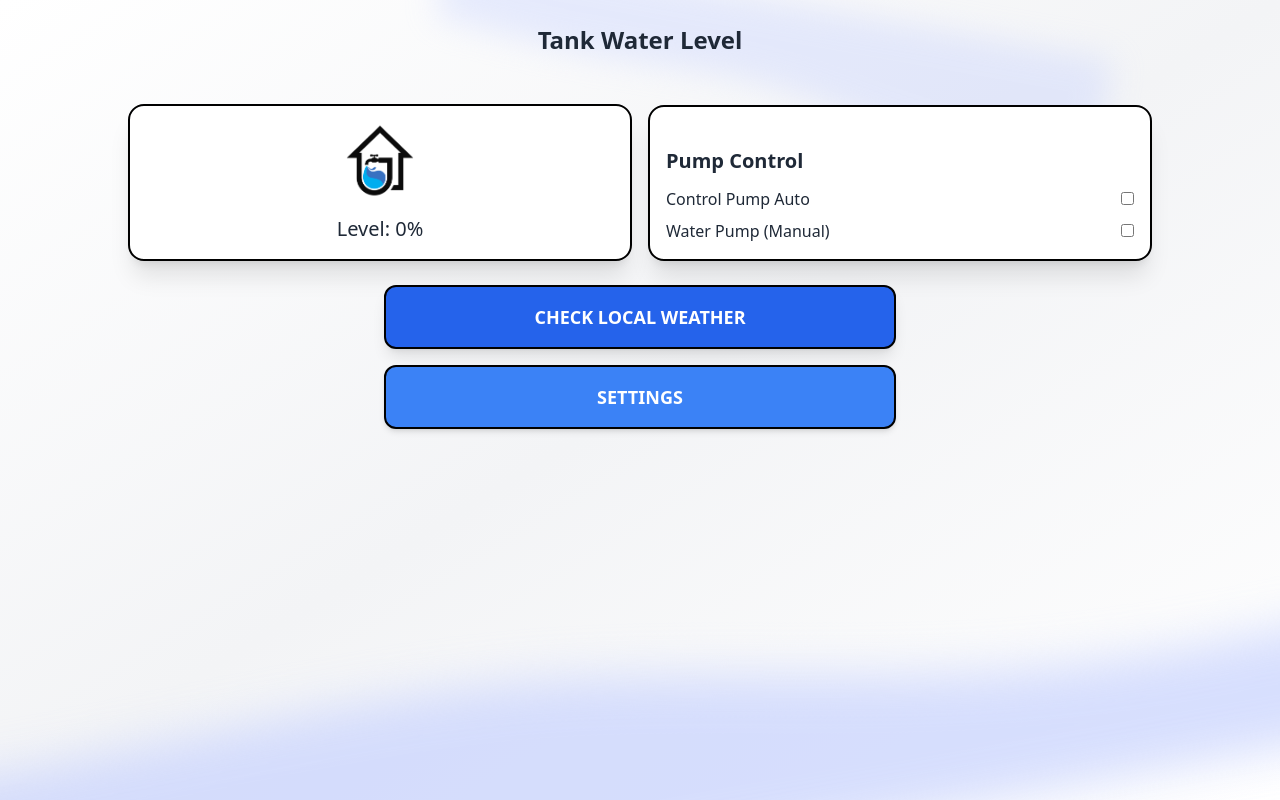
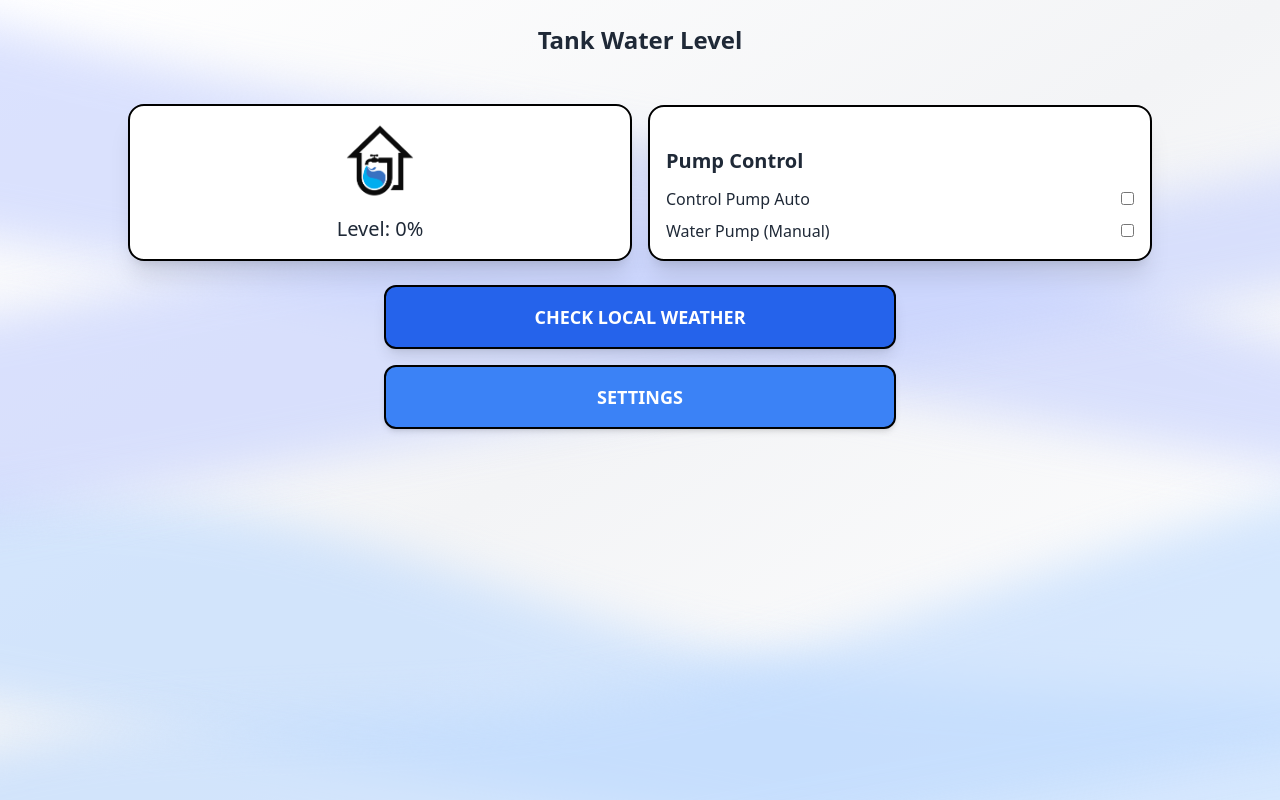
Before and after one commit to maryamsafdar/Smart-Water-Tank, a Next.js app in the folder smart-water-tank/: page /dashboard in a window 1280 px wide. Built offline with nearby package versions, Linux system fonts and the light colour scheme.

Commit message:
first commit

```diff
--- a/smart-water-tank/src/app/dashboard/page.tsx
+++ b/smart-water-tank/src/app/dashboard/page.tsx
@@ -10,21 +10,25 @@ export default function Dashboard() {
 
   return (
     <div className="relative min-h-screen w-full bg-gradient-to-br from-white via-gray-100 to-white text-gray-800 flex justify-center items-start pt-4 pb-6 px-6 overflow-hidden">
-
-      {/* Top Diagonal Blurred Waves — reduced height and opacity */}
-      <div className="absolute top-0 left-[-20%] w-[160%] rotate-[10deg] z-0 filter blur-lg opacity-40">
-        <svg className="w-full h-[150px]" viewBox="0 0 1440 320">
-          <path fill="#c7d2fe" fillOpacity="2.9" d="M0,160L60,165.3C120,171,240,181,360,181.3C480,181,600,171,720,181.3C840,192,960,224,1080,234.7C1200,245,1320,235,1380,229.3L1440,224L1440,0L0,0Z" />
+       {/* Top Diagonal Blurred Waves */}
+      <div className="absolute top-[-10%] left-[-20%] w-[160%] rotate-[10deg] z-0 filter blur-xl opacity-70">
+        <svg className="w-full" viewBox="0 0 1440 320">
+          <path fill="#c7d2fe" fillOpacity="0.9" d="M0,160L60,165.3C120,171,240,181,360,181.3C480,181,600,171,720,181.3C840,192,960,224,1080,234.7C1200,245,1320,235,1380,229.3L1440,224L1440,320L1380,320C1320,320,1200,320,1080,320C960,320,840,320,720,320C600,320,480,320,360,320C240,320,120,320,60,320L0,320Z" />
+        </svg>
+        <svg className="w-full" viewBox="0 0 1440 320">
+          <path fill="#bfdbfe" fillOpacity="0.9" d="M0,224L60,208C120,192,240,160,360,160C480,160,600,192,720,197.3C840,203,960,181,1080,165.3C1200,149,1320,139,1380,133.3L1440,128L1440,320L1380,320C1320,320,1200,320,1080,320C960,320,840,320,720,320C600,320,480,320,360,320C240,320,120,320,60,320L0,320Z" />
         </svg>
       </div>
 
       {/* Bottom Diagonal Blurred Waves */}
       <div className="absolute bottom-[-10%] right-[-20%] w-[160%] rotate-[-10deg] z-0 filter blur-xl opacity-70">
         <svg className="w-full" viewBox="0 0 1440 320">
-          <path fill="#c7d2fe" fillOpacity="2.9" d="M0,160L60,165.3C120,171,240,181,360,181.3C480,181,600,171,720,181.3C840,192,960,224,1080,234.7C1200,245,1320,235,1380,229.3L1440,224L1440,320L0,320Z" />
+          <path fill="#c7d2fe" fillOpacity="0.9" d="M0,160L60,165.3C120,171,240,181,360,181.3C480,181,600,171,720,181.3C840,192,960,224,1080,234.7C1200,245,1320,235,1380,229.3L1440,224L1440,320L1380,320C1320,320,1200,320,1080,320C960,320,840,320,720,320C600,320,480,320,360,320C240,320,120,320,60,320L0,320Z" />
+        </svg>
+        <svg className="w-full" viewBox="0 0 1440 320">
+          <path fill="#bfdbfe" fillOpacity="0.9" d="M0,224L60,208C120,192,240,160,360,160C480,160,600,192,720,197.3C840,203,960,181,1080,165.3C1200,149,1320,139,1380,133.3L1440,128L1440,320L1380,320C1320,320,1200,320,1080,320C960,320,840,320,720,320C600,320,480,320,360,320C240,320,120,320,60,320L0,320Z" />
         </svg>
       </div>
-
       {/* Main Content */}
       <div className="flex flex-col items-center z-10 w-full max-w-5xl mt-2">
         <div className="w-full text-center mb-6">
```
